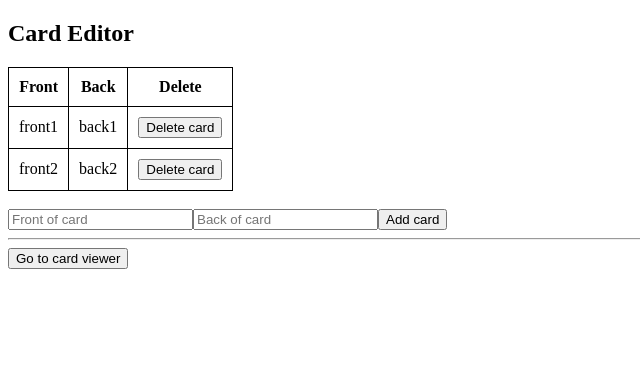
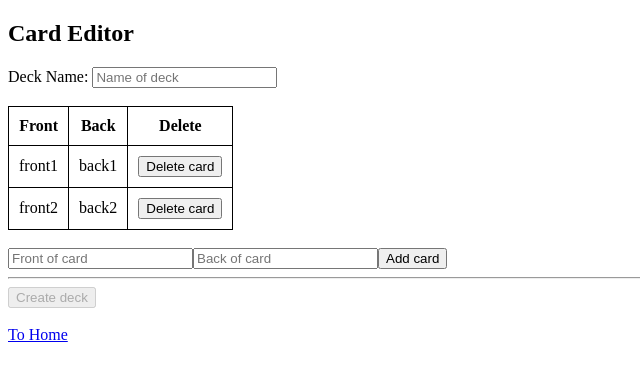
Before and after one commit to jayden-lee0908/havard_boot_camp, a React (Create React App) app: page /editor in a window 1280 px wide. Shown: the top 378 px of the page, without its empty margins (0-640 px from the left). Built offline with nearby package versions, Linux system fonts and the light colour scheme; no server answers.

Commit message:
Finished week4

```diff
--- a/src/App.js
+++ b/src/App.js
@@ -1,54 +1,27 @@
 import React from 'react';
 import CardEditor from './CardEditor';
 import CardViewer from './CardViewer';
+import Homepage from './Homepage';
 
-class App extends React.Component {
-  constructor(props) {
-    super(props);
-    this.state = {
-      cards: [
-        { front: "front1", back: "back1" },
-        { front: "front2", back: "back2" },
-      ],
-      editor: true,
-    };
-  }
+import { Switch, Route } from 'react-router-dom';
 
-  addCard = card => {
-    const cards = this.state.cards.slice().concat(card);
-    this.setState({ cards });
-  };
-
-  deleteCard = index => {
-    const cards = this.state.cards.slice();
-    cards.splice(index, 1);
-    this.setState({ cards });
-  }
-
-  switchMode = () => this.setState({ editor: !this.state.editor });
-
-  render() {
-    if(this.state.editor){
-      return (
-        <CardEditor
-          addCard={this.addCard}
-          cards={this.state.cards}
-          deleteCard={this.deleteCard}
-          switchMode={this.switchMode}
-        />
-      );
-    } else {
-      return (
-        <CardViewer
-          cards={this.state.cards}
-          switchMode={this.switchMode}
-        />
-      );
-    }
-
-
-  }
-
-}
+const App = () => {
+    return (
+      <Switch>
+        <Route exact path="/">
+          <Homepage />
+        </Route>
+        <Route exact path="/editor">
+          <CardEditor />
+        </Route>
+        <Route exact path="/viewer/:deckId">
+          <CardViewer />
+        </Route>
+        <Route>
+          <div>Page not found!</div>
+        </Route>
+      </Switch>
+    );
+};
 
 export default App;
--- a/src/CardEditor.js
+++ b/src/CardEditor.js
@@ -1,10 +1,22 @@
 import React from 'react';
-import './CardEditor.css'
+import './CardEditor.css';
+
+import {Link, withRouter} from 'react-router-dom';
+import { firebaseConnect } from 'react-redux-firebase';
+import { compose } from 'redux';
 
 class CardEditor extends React.Component {
     constructor(props) {
         super(props);
-        this.state = { front:'', back:'' }
+        this.state = {
+            cards: [
+                { front: "front1", back: "back1" },
+                { front: "front2", back: "back2" },
+            ],
+            front:'',
+            back:'',
+            name:'',
+        };
     }
 
     addCard = () => {
@@ -13,26 +25,40 @@ class CardEditor extends React.Component {
             return;
         }
 
-        this.props.addCard(this.state);
-        this.setState({ front: '', back: '' });
+        const newCard = { front: this.state.front, back: this.state.back }
+        const cards = this.state.cards.slice().concat(newCard);
+        this.setState({ cards, front: '', back: '' });
     };
 
-    deleteCard = index => this.props.deleteCard(index);
+    deleteCard = index => {
+        const cards = this.state.cards.slice();
+        cards.splice(index, 1);
+        this.setState({ cards });;
+    }
 
     handleChange = event => this.setState({ [event.target.name]: event.target.value });
 
+    createDeck = () => {
+        const deckId = this.props.firebase.push('/Flashcard').key; // Random key
+        const updates = {};
+        const newDeck = {cards: this.state.cards, name: this.state.name};
+        const onComplete = () => { // callback function
+            this.props.history.push(`/viewer/${deckId}`); // Redirect
+        }
+        updates[`/Flashcard/${deckId}`] = newDeck;
+        updates[`/homepage/${deckId}`] = {name: this.state.name};
+
+        this.props.firebase.update(`/`, updates, onComplete); // Update and callback
+    };
+
     render(){
-        const cards = this.props.cards.map((card, index) =>{
+        const cards = this.state.cards.map((card, index) =>{
             return (
                 <tr key={index}>
                     <td>{card.front}</td>
                     <td>{card.back}</td>
                     <td>
-                        <button
-                        disabled={this.props.cards.length === 1}
-                        onClick={() => this.deleteCard(index)}>
-                            Delete card
-                        </button>
+                        <button onClick={() => this.deleteCard(index)}>Delete card</button>
                     </td>
                 </tr>
             );
@@ -41,6 +67,14 @@ class CardEditor extends React.Component {
         return(
             <div>
                 <h2>Card Editor</h2>
+                <div>
+                    Deck Name: <input
+                    name = 'name'
+                    onChange={this.handleChange}
+                    placeholder='Name of deck'
+                    value = {this.state.name}/>
+                </div>
+                <br />
                 <table>
                     <thead>
                         <tr>
@@ -67,10 +101,19 @@ class CardEditor extends React.Component {
                 />
                 <button onClick={this.addCard}>Add card</button>
                 <hr />
-                <button onClick={this.props.switchMode}>Go to card viewer</button>
+                <div>
+                    <button
+                    disabled={!this.state.name.trim() || this.state.cards.length ===0}
+                    onClick={this.createDeck}
+                    >
+                        Create deck
+                    </button>
+                </div>
+                <br />
+                <Link to="/">To Home</Link>
             </div>
         );
     }
 }
 
-export default CardEditor;
+export default compose(firebaseConnect(), withRouter)(CardEditor);
--- a/src/CardViewer.css
+++ b/src/CardViewer.css
@@ -0,0 +1,11 @@
+.card {
+    border: 1px solid black;
+    width: fit-content;
+    min-width: 200px;
+    text-align: center;
+    padding: 50px;
+}
+
+.card:hover {
+    cursor: pointer;
+}
--- a/src/CardViewer.js
+++ b/src/CardViewer.js
@@ -1,10 +1,16 @@
 import React from 'react';
-import './CardViewer.css'
+import './CardViewer.css';
+
+import { Link, withRouter } from 'react-router-dom';
+import { firebaseConnect, isLoaded, isEmpty } from 'react-redux-firebase';
+import { connect } from 'react-redux';
+import { compose } from 'redux';
 
 class CardViewer extends React.Component {
     constructor(props) {
         super(props);
         this.state = {
+            card: props.cards,
             currentIndex: 0,
             displayFront: true,
         };
@@ -33,15 +39,23 @@ class CardViewer extends React.Component {
     );
 
     render(){
+        if(!isLoaded(this.props.cards)) {
+            return <div>Loading...</div>
+        }
+
+        if(isEmpty(this.props.cards)){
+            return <div>Page not found!</div>
+        }
+
         const card = this.props.cards[this.state.currentIndex][
             this.state.displayFront ? 'front' : 'back'
         ];
 
         return (
             <div>
-                <h2>Card Viewer</h2>
+                <h2>{this.props.name}</h2>
                 Card {this.state.currentIndex+1} out of {this.props.cards.length}.
-                <div className='card' onClick={this.flipCard}>
+                <div className="card" onClick={this.flipCard}>
                     {card}
                 </div>
                 <br />
@@ -52,10 +66,25 @@ class CardViewer extends React.Component {
                     Next card
                 </button>
                 <hr />
-                <button onClick={this.props.switchMode}>Go to card editor</button>
+                <Link to="/">To Home</Link>
             </div>
         );
     }
 }
 
-export default CardViewer;
+const mapStateToProps = (state, props) => {
+    const deck = state.firebase.data[props.match.params.deckId];
+    const name = deck && deck.name;
+    const cards = deck && deck.cards;
+
+    return { cards: cards, name: name};
+}
+
+export default compose(
+    withRouter,
+    firebaseConnect(props => {
+        const deckId = props.match.params.deckId;
+        return [{ path: `/Flashcard/${deckId}`, storeAs: deckId}];
+    }),
+    connect(mapStateToProps),
+)(CardViewer);
--- /dev/null
+++ b/src/Homepage.js
@@ -0,0 +1,39 @@
+import React from 'react';
+
+import { Link } from 'react-router-dom';
+import { firebaseConnect, isLoaded } from 'react-redux-firebase';
+import { connect } from 'react-redux';
+import { compose } from 'redux';
+
+const Homepage = props => {
+    if (!isLoaded(props.homepage)) {
+        return <div>Loading...</div>;
+    }
+
+    const decks = Object.keys(props.homepage).map(deckId => {
+        return (
+            <div key={deckId}>
+                <Link to={`/viewer/${deckId}`}>{props.homepage[deckId].name}</Link>
+            </div>
+        );
+    });
+
+    return (
+        <div>
+            <h2>Homepage</h2>
+            {/* <Link to="/editor">Go to card editor</Link>
+            <br />
+            <Link to="/viewer">Go to card viewer</Link> */}
+
+            <Link to="/editor">Create a new flashcards deck!</Link>
+            <h3>Flashcards</h3>
+            {decks}
+        </div>
+    );
+}
+
+const mapStateToProps = state => {
+    return { homepage: state.firebase.data.homepage };
+}
+
+export default compose(firebaseConnect(['/homepage']), connect(mapStateToProps))(Homepage);
--- a/src/index.js
+++ b/src/index.js
@@ -2,7 +2,62 @@ import React from 'react';
 import ReactDOM from 'react-dom/client';
 import App from './App';
 
+import { BrowserRouter } from "react-router-dom";
+
+import { Provider } from 'react-redux';
+import firebase from 'firebase/compat/app';
+import 'firebase/compat/database';
+import { legacy_createStore as createStore } from 'redux';
+import { combineReducers } from 'redux';
+import {
+    ReactReduxFirebaseProvider,
+    firebaseReducer
+} from 'react-redux-firebase';
+import { composeWithDevTools } from 'redux-devtools-extension';
+
+const firebaseConfig = {
+    apiKey: "AIzaSyBN0yQN4M7aP7d3yuQB-T6UicRMxs8ige0",
+    authDomain: "bootcamp-e553a.firebaseapp.com",
+    databaseURL: "https://bootcamp-e553a-default-rtdb.firebaseio.com",
+    projectId: "bootcamp-e553a",
+    storageBucket: "bootcamp-e553a.appspot.com",
+    messagingSenderId: "750364817946",
+    appId: "1:750364817946:web:548cd56008303557cd2fa3",
+    measurementId: "G-5G7RQLNTP8"
+};
+
+firebase.initializeApp(firebaseConfig);
+
+// Add firebase to reducers
+const rootReducer = combineReducers({
+    firebase: firebaseReducer
+    // firestore: firestoreReducer // <- needed if using firestore
+})
+
+// Create store with reducers and initial state
+const store = createStore(rootReducer, composeWithDevTools());
+
+// react-redux-firebase config
+const rrfConfig = {
+    userProfile: 'users'
+    // useFirestoreForProfile: true // Firestore for Profile instead of Realtime DB
+    // enableClaims: true // Get custom claims along with the profile
+}
+
+const rrfProps = {
+    firebase,
+    config: rrfConfig,
+    dispatch: store.dispatch
+    // createFirestoreInstance // <- needed if using firestore
+}
+
 const root = ReactDOM.createRoot(document.getElementById('root'));
 root.render(
-    <App />
+    <Provider store={store}>
+        <ReactReduxFirebaseProvider {...rrfProps}>
+            <BrowserRouter>
+                <App />
+            </BrowserRouter>
+        </ReactReduxFirebaseProvider>
+    </Provider>
 );
```
Also changed, not shown: package.json (+7 -1 lines), 1 other file (tests, documents, lock files or other folders).
